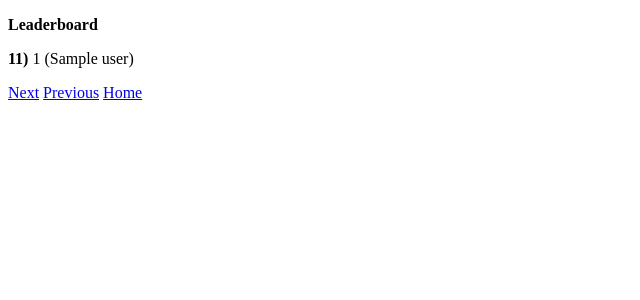
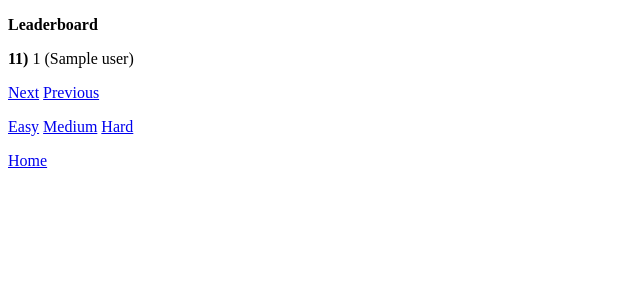
Before and after one commit to MrHamdulay/MathQuiz, a Python web app: template mathquiz/templates/leaderboard.html in a window 1280 px wide. Shown: the top 300 px of the page, without its empty margins (0-640 px from the left). Run offline with Jinja, Linux system fonts and the light colour scheme; the template is opened without the code that fills it: most values are stand-ins (such as "Sample title", 1, 10 or a date in 2020).

Commit message:
Leaderboard has other difficulty buttons, leadboard actually shows correct leaderboard

```diff
--- a/mathquiz/database.py
+++ b/mathquiz/database.py
@@ -144,9 +144,11 @@ def calculate_streak_length(user_id, cur_quiz_id):
 
 
 def leaderboard(page, difficulty):
+    if isinstance(difficulty, basestring):
+        difficulty = question.Difficulties.index(difficulty.upper())
     c = g.database.cursor()
 
-    c.execute('SELECT username, highscore from users_highscores INNER JOIN users ON (users_highscores.userid = users.id) ORDER BY highscore DESC LIMIT 10 OFFSET %s', (page*10,))
+    c.execute('SELECT username, highscore from users_highscores INNER JOIN users ON (users_highscores.userid = users.id) WHERE users_highscores.difficulty = %s ORDER BY highscore DESC LIMIT 10 OFFSET %s', (page*10, difficulty))
     result = c.fetchall()
     c.close()
 
--- a/mathquiz/templates/leaderboard.html
+++ b/mathquiz/templates/leaderboard.html
@@ -11,12 +11,18 @@
         </p>
         <p>
             {% if not lastPage %}
-            <a href="/leaderboard/{{ page + 1}}">Next</a>
+            <a href="/leaderboard/{{difficulty}}/{{ page + 1}}">Next</a>
             {% endif %}
             {% if page != 0 %}
-            <a href="/leaderboard/{{ page - 1}}">Previous</a>
+            <a href="/leaderboard/{{difficulty}}/{{ page - 1}}">Previous</a>
             {% endif %}
+        </p>
+        <p>
+            <a href="/leaderboard/easy">Easy</a>
+            <a href="/leaderboard/medium">Medium</a>
+            <a href="/leaderboard/hard">Hard</a>
+        </p>
+
             <a href="/">Home</a>
-        </p>
     </body>
 </html>
```
Lines whose indentation alone changed are shown as unchanged.
